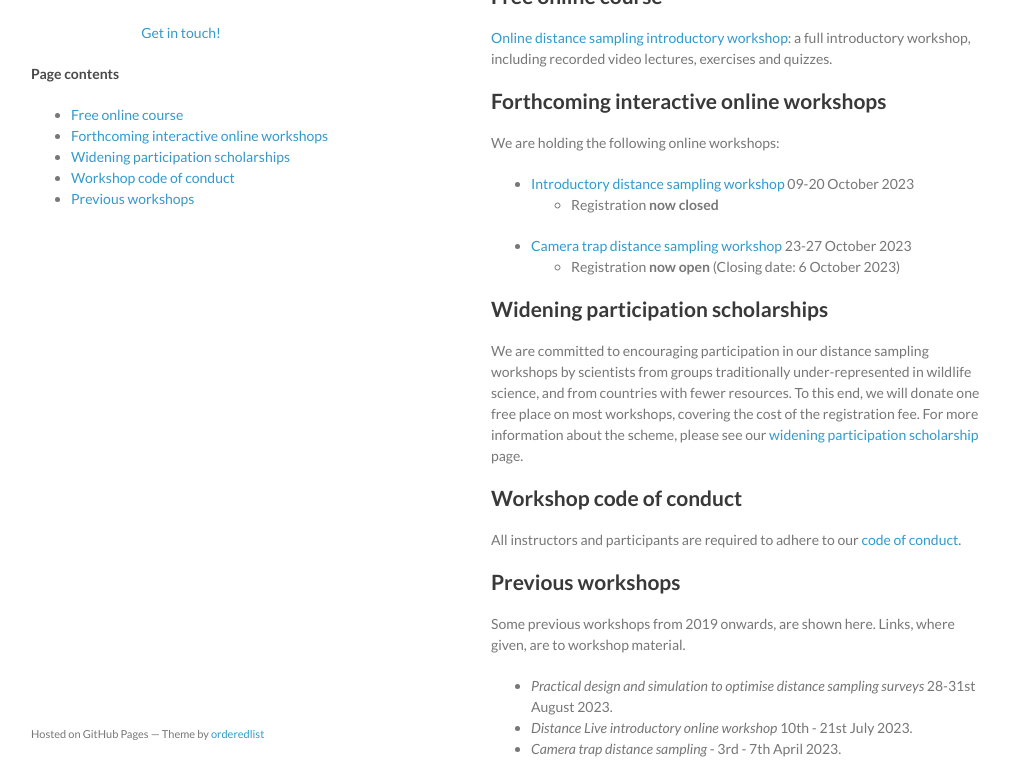
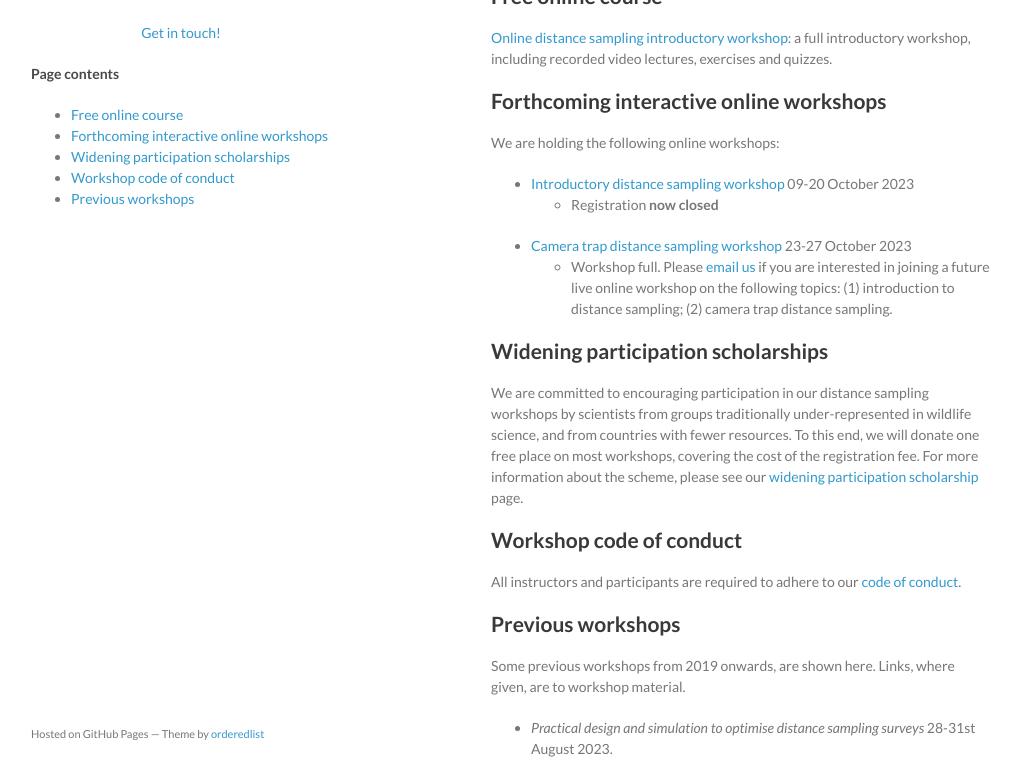
Before and after one commit to distanceworkshops/distanceworkshops.github.io, a Jekyll site: the page built from index.md, in a window 1280 px wide and 900 px high, cut to the strip 137-900 px from the top of the window. Shown: the whole strip, without its empty margins (129-1149 px from the left). Built offline with Jekyll 4.4.1, drawn with Linux system fonts in a browser that asks for light colours.

Commit message:
Update index.md
CTDS full

```diff
--- a/index.md
+++ b/index.md
@@ -20,8 +20,8 @@
 - [Introductory distance sampling workshop](intro-oct-2023) 09-20 October 2023
   - Registration **now closed**
 - [Camera trap distance sampling workshop](ctds-oct-2023) 23-27 October 2023
-  - Registration **now open** (Closing date: 6 October 2023)
-<!-- Please [email us](mailto:distance@st-andrews.ac.uk) if you are interested in joining a future live online workshop on the following topics: (1) introduction to distance sampling; (2) camera trap distance sampling. -->
+  - Workshop full.
+Please [email us](mailto:distance@st-andrews.ac.uk) if you are interested in joining a future live online workshop on the following topics: (1) introduction to distance sampling; (2) camera trap distance sampling.
 
 ## Widening participation scholarships
 
```
